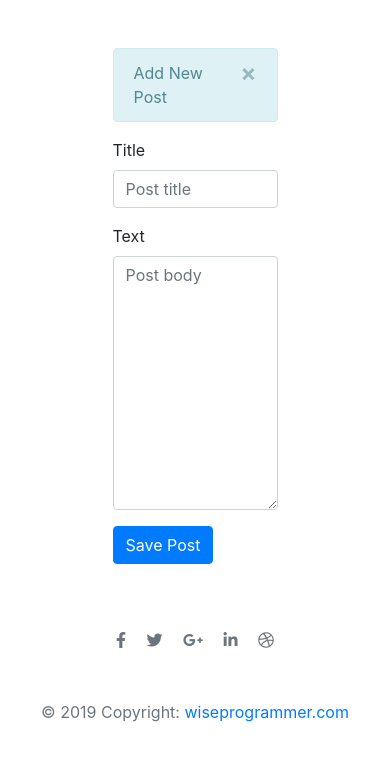
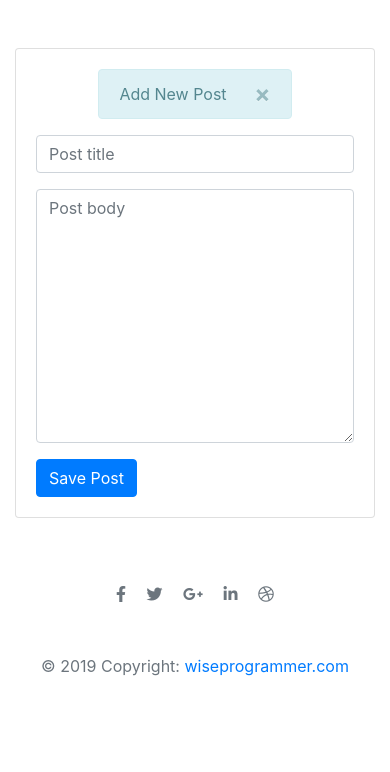
Before and after one commit to joekariuki3/mysite_blog_django, a Django app: page /post/new/ in a window 390 px wide. Shown: the part 72-844 px from the top of the page. Run offline with Django 3.2, Linux system fonts and the light colour scheme; a user stored in the database is signed in; some libraries are stand-ins or nearby versions.

Commit message:
made site more responsive

```diff
--- a/blog/forms.py
+++ b/blog/forms.py
@@ -3,6 +3,7 @@ from django.contrib.auth.models import User
 from .models import Post, Comment
 from crispy_forms.helper import FormHelper
 from crispy_forms.layout import Submit
+from django.contrib.auth.forms import AuthenticationForm
 
 
 class PostForm(forms.ModelForm):
--- a/blog/static/styles/blog.css
+++ b/blog/static/styles/blog.css
@@ -6,7 +6,8 @@
 .post-body {
   display: inline-block;
 }
-.asteriskField {
+.asteriskField,
+.requiredField {
   display: none;
 }
 form .alert ul li {
--- a/blog/templates/blog/base.html
+++ b/blog/templates/blog/base.html
@@ -71,7 +71,6 @@
           {% else %}
 
                 <form class="form-inline ">
-                <a href="{% url 'landing_page'%}" class='nav-link dropdown-toggle btn btn-outline-secondary mr-4'>Landing page</a>
                   <a class="btn btn-outline-secondary mr-4" href="{% url 'login'%}" ><i class="fas fa-sign-in-alt fa"></i>Log in</a>
                   <a class="btn btn-primary mr-4" href="{% url 'signup'%}" ><i class="fas fa-user-plus"></i> Sign up</a>
                 </form>
--- a/blog/templates/blog/post_edit.html
+++ b/blog/templates/blog/post_edit.html
@@ -16,12 +16,16 @@
 
 <div class="container mt-4 mb-4">
     <div class="row justify-content-center">
-      <div class="col-6">
-        {% include "message.html" %}
-          <form method="POST" >
-            {% csrf_token %} {{ form|crispy }}
-            <button type="submit" class="btn btn-primary">Save Post</button>
-          </form>
+      <div class="col-xs-12 col-sm-10 col-md-6  ">
+        <div class="card">
+          <div class="card-body">
+            {% include "message.html" %}
+              <form method="POST" >
+                {% csrf_token %} {{ form|crispy }}
+                <button type="submit" class="btn btn-primary">Save Post</button>
+              </form>
+          </div>
+        </div>
       </div>
     </div>
   </div>
--- a/blog/urls.py
+++ b/blog/urls.py
@@ -56,4 +56,5 @@ urlpatterns = [
     # 127.0.0.1:8000/profile ==> local
     # mydjangoblog.com/profile ==> online
     path('profile/', views.userProfile, name='profile'),
+
 ]
--- a/mysite_blog/settings.py
+++ b/mysite_blog/settings.py
@@ -19,7 +19,7 @@ DEBUG = True
 
 CRISPY_TEMPLATE_PACK = 'bootstrap4'
 
-ALLOWED_HOSTS = ['f0aa7dc4.ngrok.io',
+ALLOWED_HOSTS = ['b76589e3.ngrok.io',
                  '127.0.0.1',
                  ]
 LOGIN_URL = '/accounts/login'
```
Also changed, not shown: blog/templates/registration/login.html (+12 -1 lines), requirements.txt (+12 -1 lines), db.sqlite3.
